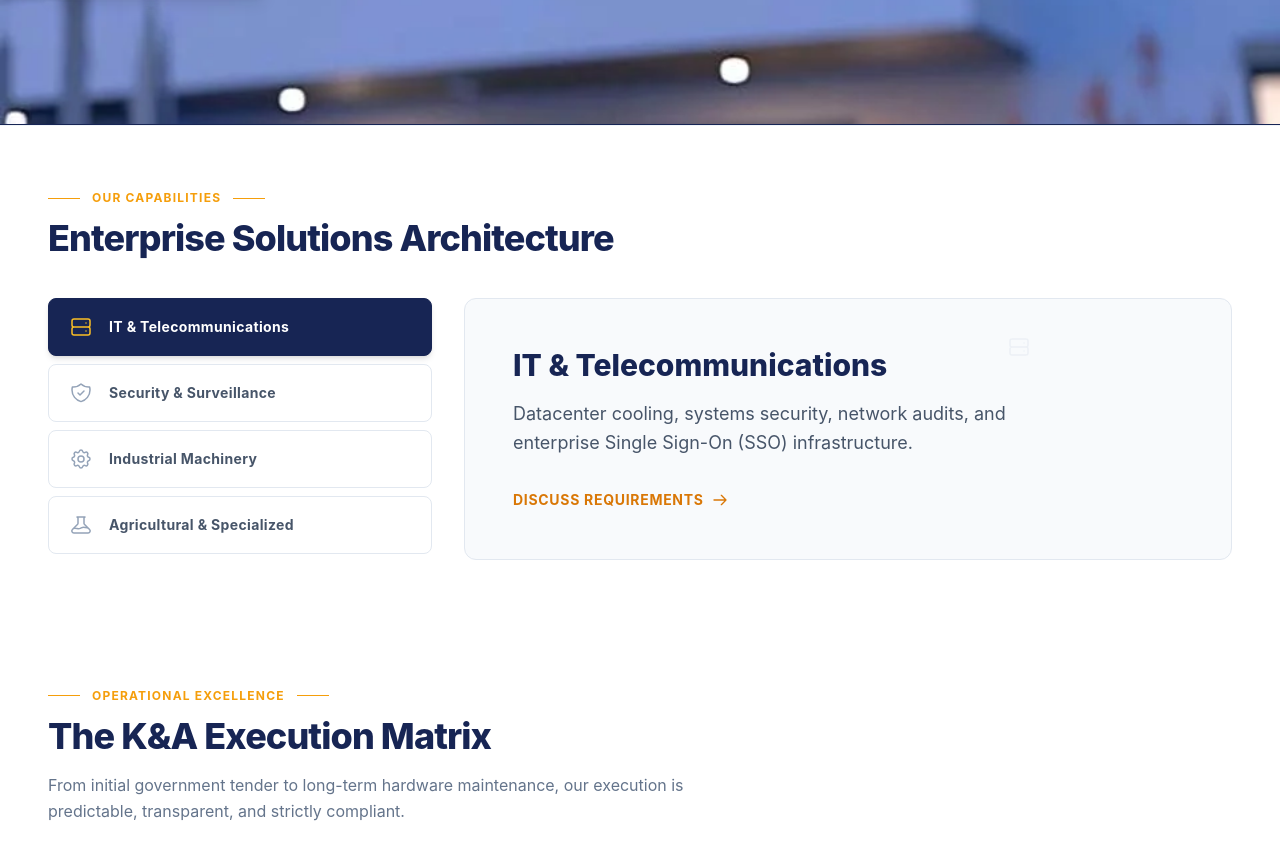
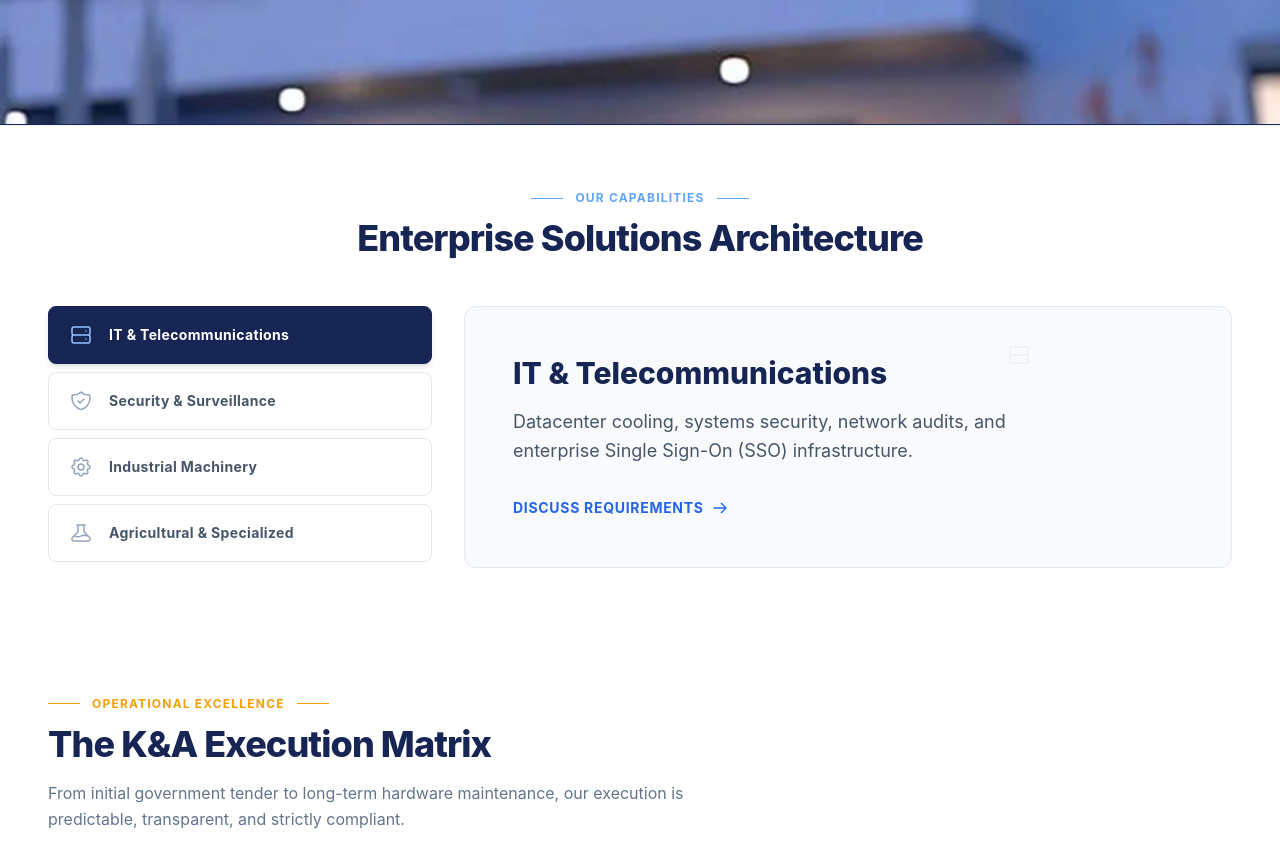
Before and after one commit to remyshingiro/K-A, a React (Vite) app: page /partners in a window 1280 px wide. Shown: the part 800-1663 px from the top of the page. Built offline with nearby package versions, Linux system fonts and the light colour scheme.

Commit message:
fix: color layout for the services section

```diff
--- a/src/components/ServicesGrid.jsx
+++ b/src/components/ServicesGrid.jsx
@@ -35,16 +35,16 @@ export default function ServicesGrid() {
   const [activeIndex, setActiveIndex] = useState(0);
 
   return (
-    // Condensed padding to match the optimized spacing strategy
-    <section className="py-16 px-6 lg:px-12 bg-white border-t border-slate-100">
+    <section id="services" className="py-16 px-6 lg:px-12 bg-white border-t border-slate-100">
       <div className="max-w-7xl mx-auto">
 
-        {/* Header - Left aligned for a tighter, more clinical read */}
-        <div className="mb-10 text-center lg:text-left">
-          <div className="flex items-center justify-center lg:justify-start gap-3 mb-3">
-            <div className="h-px w-8 bg-amber-500 hidden lg:block"></div>
-            <h2 className="text-amber-500 font-bold tracking-widest uppercase text-xs">Our Capabilities</h2>
-            <div className="h-px w-8 bg-amber-500 hidden lg:block"></div>
+        {/* CHANGED: Header is now perfectly centered */}
+        <div className="mb-12 text-center flex flex-col items-center">
+          <div className="flex items-center justify-center gap-3 mb-3">
+            {/* CHANGED: Accent lines shifted to Pale Blue */}
+            <div className="h-px w-8 bg-blue-400"></div>
+            <h2 className="text-blue-400 font-bold tracking-widest uppercase text-xs">Our Capabilities</h2>
+            <div className="h-px w-8 bg-blue-400"></div>
           </div>
           <h3 className="text-3xl md:text-4xl font-extrabold text-blue-950 tracking-tight">
             Enterprise Solutions Architecture
@@ -54,7 +54,7 @@ export default function ServicesGrid() {
         {/* The Space-Saving Tab System */}
         <div className="flex flex-col lg:flex-row gap-8 items-start">
 
-          {/* Tab Controls (Vertical on mobile, stack on desktop left) */}
+          {/* Tab Controls / Interactive Service Cards */}
           <div className="w-full lg:w-1/3 flex flex-col gap-2">
             {services.map((service, index) => {
               const isActive = activeIndex === index;
@@ -68,7 +68,8 @@ export default function ServicesGrid() {
                       : 'bg-white text-slate-600 border-slate-200 hover:border-blue-400 hover:bg-slate-50'
                   }`}
                 >
-                  <div className={`${isActive ? 'text-amber-400' : 'text-slate-400'}`}>
+                  {/* CHANGED: Active icon color shifted from Amber to Pale Blue */}
+                  <div className={`${isActive ? 'text-blue-300' : 'text-slate-400'}`}>
                     {service.icon}
                   </div>
                   <span className="font-bold text-sm tracking-wide">
@@ -97,8 +98,8 @@ export default function ServicesGrid() {
                   {services[activeIndex].description}
                 </p>
 
-                {/* Micro-interaction: A stylized "Learn More" arrow that points to the contact section */}
-                <a href="#contact" className="inline-flex items-center gap-2 mt-8 text-amber-600 font-bold text-sm uppercase tracking-wider hover:text-amber-700 transition-colors">
+                {/* CHANGED: Link text and hover colors shifted to Pale Blue/Blue theme */}
+                <a href="#contact" className="inline-flex items-center gap-2 mt-8 text-blue-600 font-bold text-sm uppercase tracking-wider hover:text-blue-700 transition-colors">
                   Discuss Requirements
                   <svg className="w-4 h-4" fill="none" stroke="currentColor" viewBox="0 0 24 24"><path strokeLinecap="round" strokeLinejoin="round" strokeWidth={2} d="M14 5l7 7m0 0l-7 7m7-7H3" /></svg>
                 </a>
```
